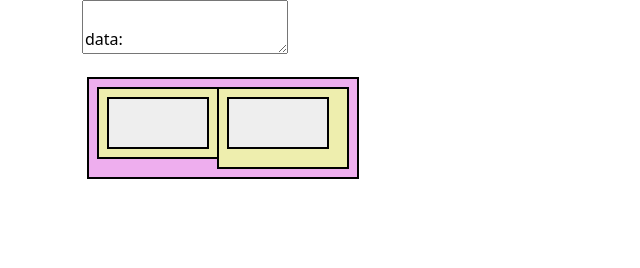
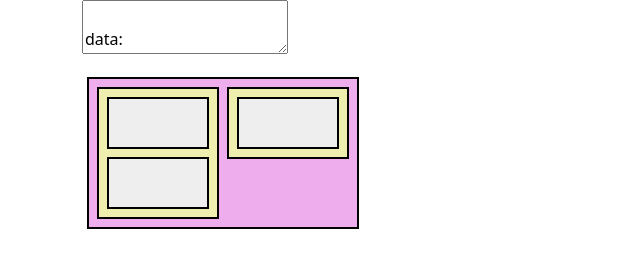
Before and after one commit to Mirovan/yaml-chart, a website built with webpack: page frontend/index.html in a window 1280 px wide. Shown: the whole page, without its empty margins (0-640 px from the left). Built offline with nearby package versions, Linux system fonts and the light colour scheme.

Commit message:
Рефакторинг расстановки объектов

```diff
--- a/frontend/entry.js
+++ b/frontend/entry.js
@@ -9,20 +9,26 @@ const defaultBoxHeight = 50;
 const defaultMarginX = 10;
 const defaultMarginY = 10;
 
-/*
-* Расчет координат для каждого объекта.
-* Координаты расстановки объектов - относительные
-* startX, startY - начальные координаты расчета установки относительно родителя
-* */
-function calcLayout(objects, parent) {
+/*Инициализация объекта и задание его границ*/
+
+function initObject(obj, lastObj, parent) {
+    //Начальная координата для вставки объекта
     let startObjX = defaultMarginX;
     let startObjY = defaultMarginY;
-    let endObjX = startObjX + defaultBoxWidth;
-    let endObjY = startObjY + defaultBoxHeight;
 
-    //Для каждого объекта вычисляем куда его поставить
-    for (let key of objects.keys()) {
-        const obj = objects.get(key);
+    //Если какой-то объект (от того же родителя) уже стоит
+    if (lastObj != null) {
+        //По умолчанию располагаем объекта справа = inline
+        startObjX = lastObj.x + lastObj.width + defaultMarginX;
+        startObjY = lastObj.y;
+        //Если есть родитель у этих объектов, то проверяем ставить справа или вниз
+        if (Func.notNull(parent)) {
+            if (parent.layout === "column") {
+                startObjX = lastObj.x;
+                startObjY = lastObj.y + lastObj.height + defaultMarginY;
+            }
+        }
+    }
 
     //Начальные размеры объекта
     if (Func.isNull(obj.x)) {
@@ -40,43 +46,45 @@ function calcLayout(objects, parent) {
         obj.height = defaultBoxHeight;
     }
 
+    return obj;
+}
+
+
+/*
+* Расчет координат для каждого объекта.
+* Координаты расстановки объектов - относительные
+* startX, startY - начальные координаты расчета установки относительно родителя
+* */
+function calcLayout(objects, parent) {
+    console.log(parent);
+
+    let lastObj = null;
+
+    //Для каждого объекта вычисляем куда его поставить
+    for (let key of objects.keys()) {
+        //Инициализируем координаты и размер объекта
+        const obj = initObject(objects.get(key), lastObj, parent);
+
         //Если у объекта дочерние объекты, то вычисляем куда их поставить
         if (Func.notNull(obj.objects)) {
             obj.objects = calcLayout(obj.objects, obj);
 
+            let widthObjX = obj.width;
+            let heightObjX = obj.height;
+
             //Когда посчитали координаты всех внутренних объектов - вычисляем размер родителя-контейнера
             for (let k of obj.objects.keys()) {
                 const tempObj = obj.objects.get(k);
-                endObjX = Math.max(endObjX, tempObj.x + tempObj.width);
-                endObjY = Math.max(endObjY, tempObj.y + tempObj.height);
+                widthObjX = Math.max(widthObjX, tempObj.x + tempObj.width);
+                heightObjX = Math.max(heightObjX, tempObj.y + tempObj.height);
             }
 
             //обновляем вторую границу родительского объекта
-            endObjX += defaultMarginX;
-            endObjY += defaultMarginY;
-            obj.width = endObjX;
-            obj.height = endObjY;
+            obj.width = widthObjX + defaultMarginX;
+            obj.height = heightObjX + defaultMarginY;
         }
 
-
-
-        if (obj.name === "container3") {
-
-        }
-
-        if (Func.notNull(parent)) {
-            //стиль размещения объектов указанный у родительского контейнера
-            if (Func.isNull(parent.layout) || parent.layout === "inline") {
-                //Координата вставки следующего элемента
-                startObjX = endObjX + defaultMarginX;
-            } else if (parent.layout === "column") {
-                //Координата вставки следующего элемента
-                startObjY = endObjY + defaultMarginY;
-            }
-        }
-
-        console.log(obj.name, startObjX, startObjY);
-        console.log(obj.name, endObjX, endObjY);
+        lastObj = obj;
     }
     return objects;
 }
@@ -86,8 +94,6 @@ function calcLayout(objects, parent) {
 * Отрисовка
 * */
 function draw(objects, parent, dx, dy, canvasLayer) {
-    console.log(objects);
-
     if (Func.notNull(parent)) {
         dx += parent.x;
         dy += parent.y;
@@ -138,10 +144,11 @@ document.addEventListener('DOMContentLoaded', function () {
     let data = new Map(Object.entries(yamlData.data));
     let relations = new Map(Object.entries(yamlData.relations));
 
+    const parent = Func.toMap(data);
     const objects = Func.toMap(data.get("objects"));
 
     //Вычисление координат
-    calcLayout(objects, null);
+    calcLayout(objects, parent);
 
     //Отрисовка
     draw(objects, null, 0, 0, canvasLayer);
--- a/frontend/index.html
+++ b/frontend/index.html
@@ -27,13 +27,17 @@ data:
         container2:
           color: "#eeeeae"
           type: container
-          layout: inline
+          layout: column
           name: container2
           objects:
             ingress1:
               color: "#eeeeee"
               type: box
               name: ingress1
+            ingress11:
+              color: "#eeeeee"
+              type: box
+              name: ingress11
         container3:
           color: "#eeeeae"
           type: container
```
Lines whose indentation alone changed are shown as unchanged.
